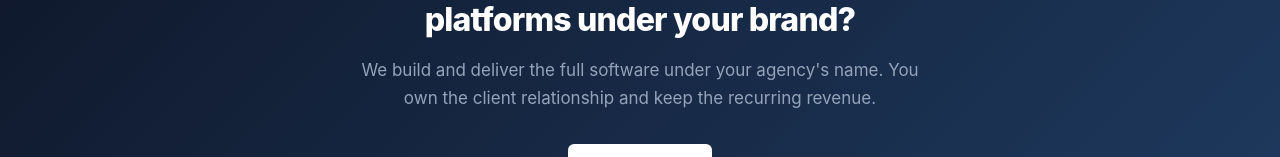
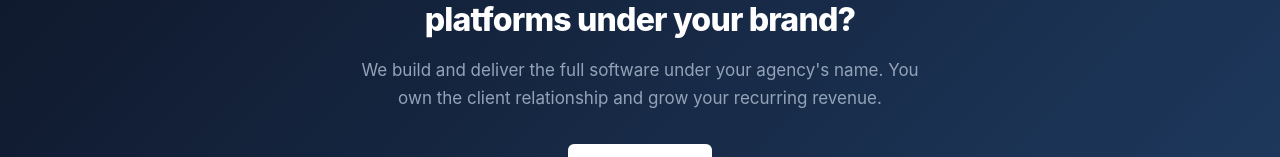
Before and after one commit to AaronC1992/agency-platform-demo-suite, a React (Vite) app: page / in a window 1280 px wide. Shown: the part 2560-2717 px from the top of the page. Built offline with nearby package versions, Linux system fonts and the light colour scheme.

Commit message:
Soften CTA subtext — remove recurring revenue promise

```diff
--- a/src/components/DemoHub.jsx
+++ b/src/components/DemoHub.jsx
@@ -263,7 +263,7 @@ export default function DemoHub({ onOpenDemo }) {
         <div className="container">
           <div className="cta-inner">
             <h2>Ready to launch one of these platforms under your brand?</h2>
-            <p>We build and deliver the full software under your agency's name. You own the client relationship and keep the recurring revenue.</p>
+            <p>We build and deliver the full software under your agency's name. You own the client relationship and grow your recurring revenue.</p>
             <button className="btn btn-white btn-lg" onClick={() => setShowModal(true)}>
               Get Started
             </button>
```
